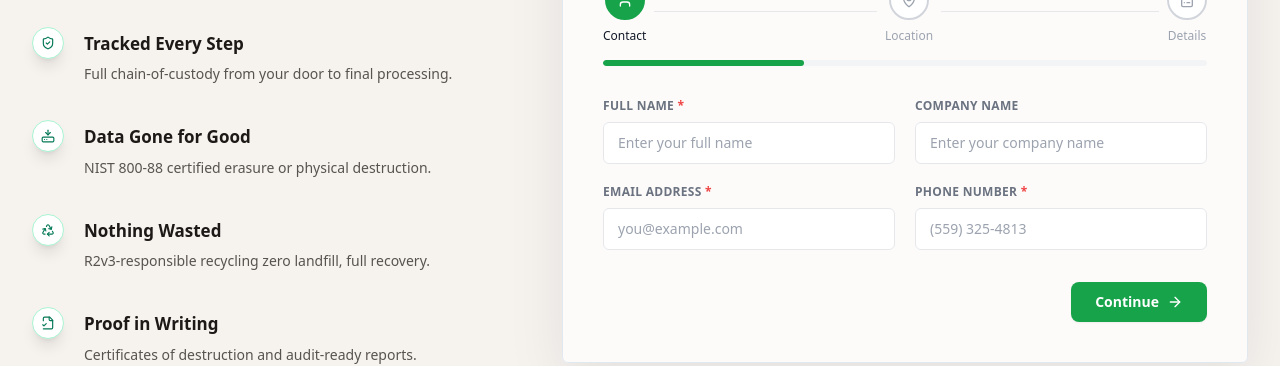
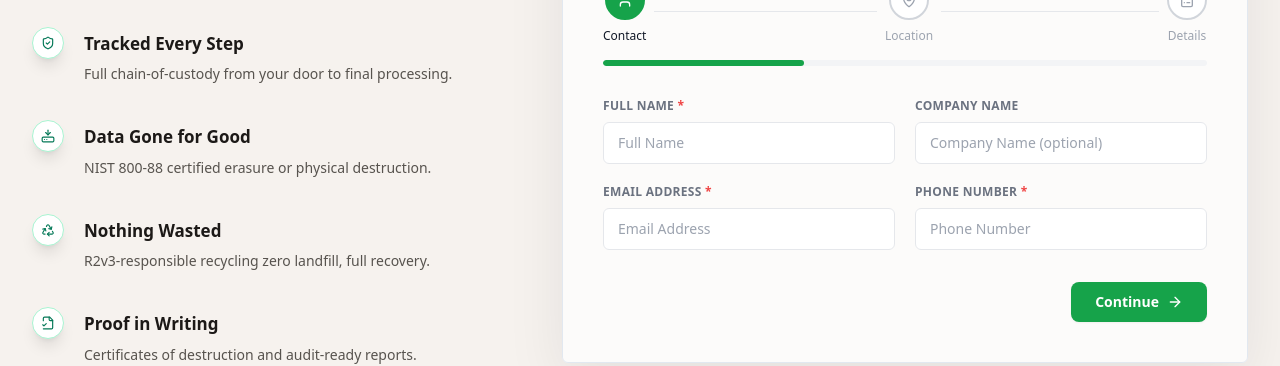
Before and after one commit to SayedAnwar-07/Integritrade-LLC, a Next.js app: page /service-book in a window 1280 px wide. Shown: the part 780-1146 px from the top of the page. Built offline with nearby package versions, Linux system fonts and the light colour scheme.

Commit message:
placeholder name update

```diff
--- a/components/contact/BookingForm.tsx
+++ b/components/contact/BookingForm.tsx
@@ -335,7 +335,7 @@ export default function RequestPickupForm() {
               type="text"
               value={data.name}
               onChange={(e) => update('name', e.target.value)}
-              placeholder="Enter your full name"
+              placeholder="Full Name"
               className={inputClass('name')}
             />
             <ErrorMsg field="name" />
@@ -350,7 +350,7 @@ export default function RequestPickupForm() {
               type="text"
               value={data.company}
               onChange={(e) => update('company', e.target.value)}
-              placeholder="Enter your company name"
+              placeholder="Company Name (optional)"
               className={inputClass('company')}
             />
           </div>
@@ -364,7 +364,7 @@ export default function RequestPickupForm() {
               type="email"
               value={data.email}
               onChange={(e) => update('email', e.target.value)}
-              placeholder="you@example.com"
+              placeholder="Email Address"
               className={inputClass('email')}
             />
             <ErrorMsg field="email" />
@@ -379,7 +379,7 @@ export default function RequestPickupForm() {
               type="tel"
               value={data.phone}
               onChange={(e) => update('phone', e.target.value)}
-              placeholder="(559) 325-4813"
+              placeholder="Phone Number"
               className={inputClass('phone')}
             />
             <ErrorMsg field="phone" />
@@ -400,7 +400,7 @@ export default function RequestPickupForm() {
                 type="text"
                 value={data.address}
                 onChange={(e) => update('address', e.target.value)}
-                placeholder="1945 N Fine Ave"
+                placeholder="Street Address"
                 className={inputClass('address')}
               />
               <ErrorMsg field="address" />
@@ -431,7 +431,7 @@ export default function RequestPickupForm() {
                 type="text"
                 value={data.city}
                 onChange={(e) => update('city', e.target.value)}
-                placeholder="Fresno"
+                placeholder="City"
                 className={inputClass('city')}
               />
               <ErrorMsg field="city" />
@@ -446,7 +446,7 @@ export default function RequestPickupForm() {
                 type="text"
                 value={data.state}
                 onChange={(e) => update('state', e.target.value)}
-                placeholder="CA"
+                placeholder="State"
                 className={inputClass('state')}
               />
               <ErrorMsg field="state" />
@@ -462,7 +462,7 @@ export default function RequestPickupForm() {
                 inputMode="numeric"
                 value={data.zip}
                 onChange={(e) => update('zip', e.target.value)}
-                placeholder="93727"
+                placeholder="Zip Code"
                 className={inputClass('zip')}
               />
               <ErrorMsg field="zip" />
--- a/package.json
+++ b/package.json
@@ -2,14 +2,12 @@
   "name": "integritrade-next",
   "version": "1.0.0",
   "private": true,
-
   "scripts": {
     "dev": "next dev",
     "build": "next build",
     "start": "NODE_ENV=production ts-node index.ts",
     "lint": "next lint"
   },
-
   "dependencies": {
     "@emailjs/browser": "^4.4.1",
     "@radix-ui/react-accordion": "^1.2.12",
@@ -50,7 +48,6 @@
     "three": "^0.184.0",
     "zod": "^3.25.76"
   },
-
   "devDependencies": {
     "@types/node": "^20.12.12",
     "@types/react": "^19.0.0",
```
